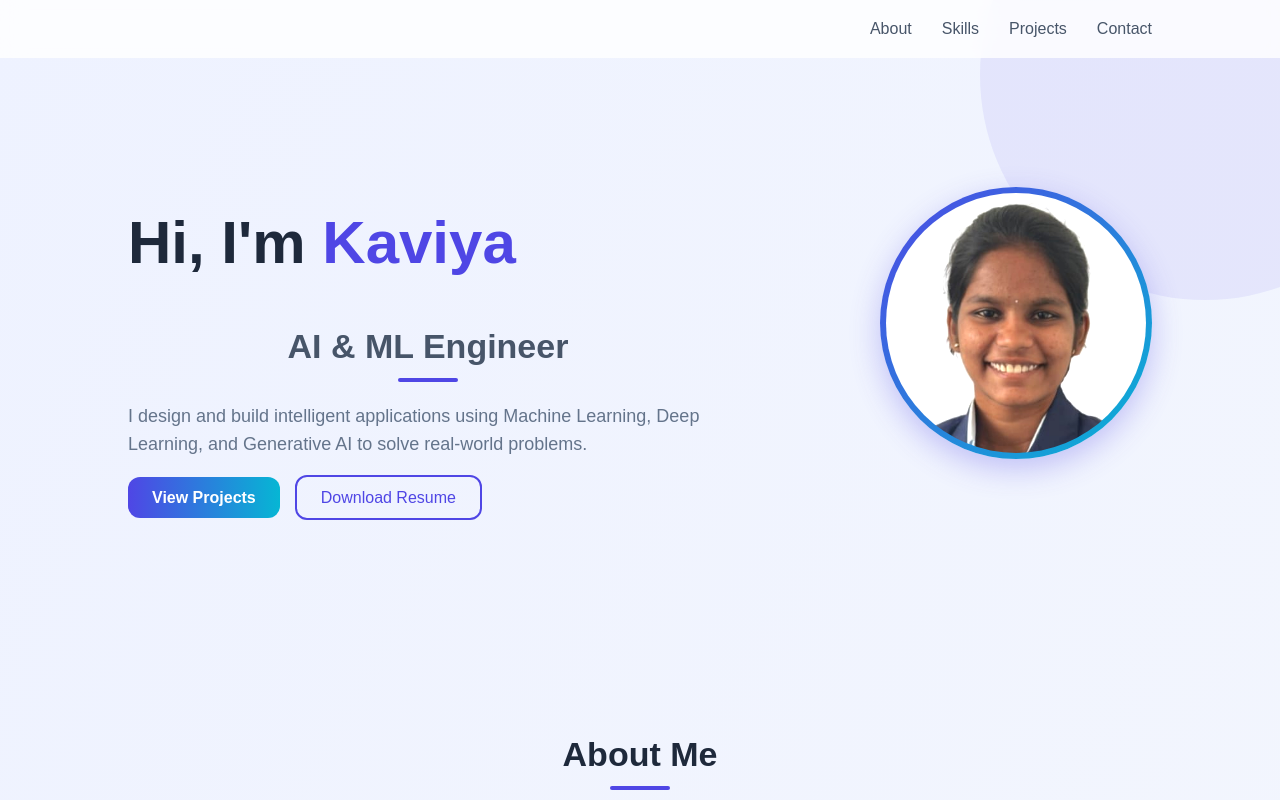
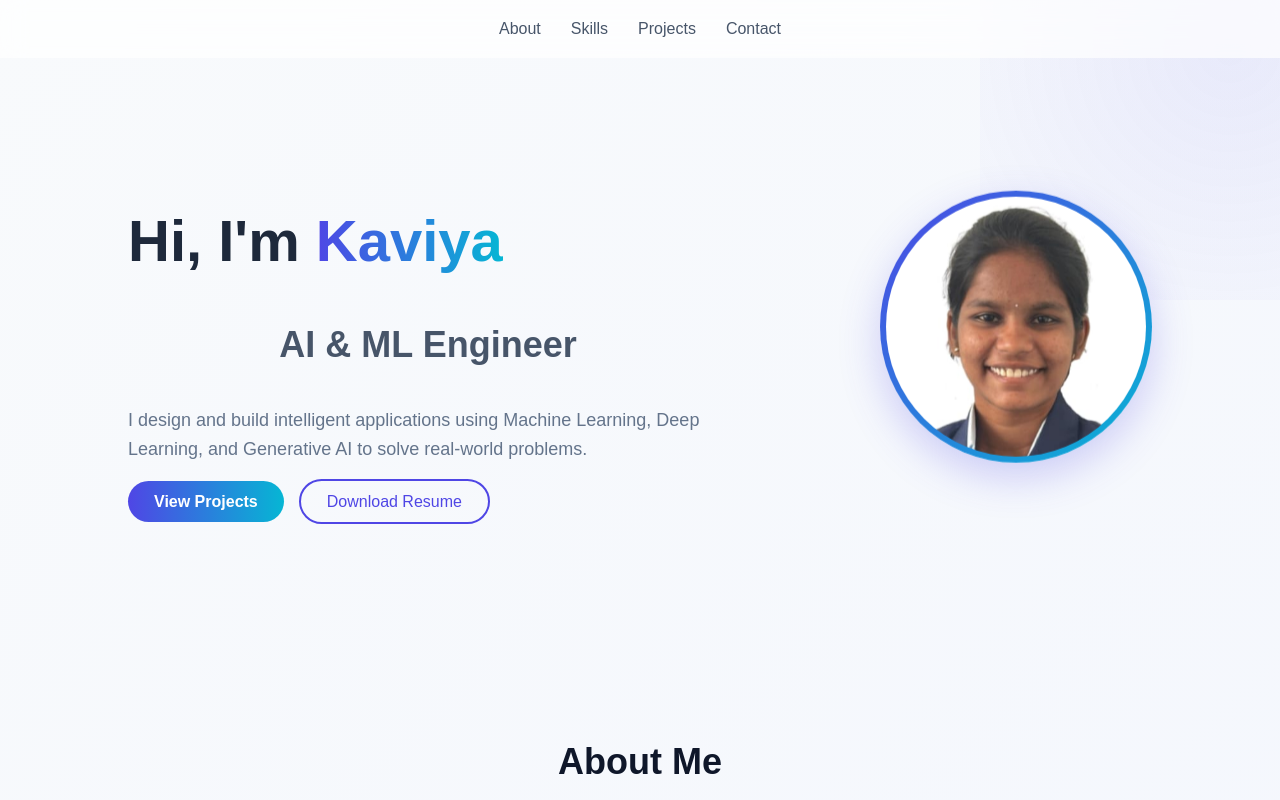
Before and after one commit to Kaviya-Balamurugan/portfolio, a React (Create React App) app: page / in a window 1280 px wide. Shown: the top 800 px of the page. Built offline with nearby package versions, Linux system fonts and the light colour scheme.

Commit message:
updated css

```diff
--- a/src/App.css
+++ b/src/App.css
@@ -6,20 +6,19 @@ html {
 body {
   margin: 0;
   font-family: 'Poppins', sans-serif;
-  background: linear-gradient(120deg, #eef2ff, #f8fafc);
+  background: linear-gradient(135deg, #f8fafc, #eef2ff);
   color: #1e293b;
 }
 
-/* Background design */
+/* Soft abstract background */
 body::before {
   content: "";
   position: fixed;
-  width: 450px;
-  height: 450px;
-  background: #4f46e5;
-  border-radius: 50%;
-  top: -150px;
-  right: -150px;
+  width: 500px;
+  height: 500px;
+  background: radial-gradient(circle, #4f46e5, transparent);
+  top: -200px;
+  right: -200px;
   opacity: 0.08;
   z-index: -1;
 }
@@ -27,9 +26,9 @@ body::before {
 /* ================= NAVBAR ================= */
 .navbar-pro {
   display: flex;
-  justify-content: flex-end;
+  justify-content: center;
   padding: 20px 10%;
-  background: rgba(255,255,255,0.8);
+  background: rgba(255,255,255,0.7);
   backdrop-filter: blur(12px);
   position: sticky;
   top: 0;
@@ -37,11 +36,11 @@ body::before {
 }
 
 .nav-links a {
-  margin-left: 30px;
+  margin: 0 15px;
   color: #475569;
   font-weight: 500;
   text-decoration: none;
-  transition: 0.3s;
+  position: relative;
 }
 
 .nav-links a:hover {
@@ -51,28 +50,18 @@ body::before {
 /* ================= SECTIONS ================= */
 section {
   padding: 100px 10%;
-  max-width: 1200px;
+  max-width: 1100px;
   margin: auto;
 }
 
-/* ================= HEADINGS (FIXED) ================= */
+/* ================= HEADINGS (NO UNDERLINE) ================= */
 h2 {
-  font-size: 34px;
-  margin-bottom: 20px;
+  font-size: 36px;
+  margin-bottom: 40px;
   text-align: center;
+  font-weight: 700;
+  color: #0f172a;
 }
-
-/* Remove ALL old underline logic and force new one */
-h2::after {
-  content: "";
-  display: block;
-  width: 60px;
-  height: 4px;
-  background: #4f46e5;
-  margin: 12px auto 0;
-  border-radius: 10px;
-}
-
 
 /* ================= HERO ================= */
 .hero-pro {
@@ -87,12 +76,15 @@ h2::after {
 }
 
 .hero-left h1 {
-  font-size: 60px;
+  font-size: 58px;
+  line-height: 1.2;
   font-weight: 700;
 }
 
 .hero-left h1 span {
-  color: #4f46e5;
+  background: linear-gradient(90deg, #4f46e5, #06b6d4);
+  -webkit-background-clip: text;
+  -webkit-text-fill-color: transparent;
 }
 
 .hero-left h2 {
@@ -113,10 +105,10 @@ h2::after {
 }
 
 .btn-primary {
-  padding: 12px 24px;
+  padding: 12px 26px;
   background: linear-gradient(90deg, #4f46e5, #06b6d4);
   color: white;
-  border-radius: 12px;
+  border-radius: 30px;
   font-weight: 600;
   margin-right: 15px;
   text-decoration: none;
@@ -124,14 +116,14 @@ h2::after {
 }
 
 .btn-primary:hover {
-  transform: scale(1.05);
+  transform: translateY(-2px);
 }
 
 .btn-secondary {
-  padding: 12px 24px;
+  padding: 12px 26px;
   border: 2px solid #4f46e5;
   color: #4f46e5;
-  border-radius: 12px;
+  border-radius: 30px;
   text-decoration: none;
   transition: 0.3s;
 }
@@ -141,17 +133,17 @@ h2::after {
   color: white;
 }
 
-/* ================= PROFILE IMAGE ================= */
+/* ================= PROFILE ================= */
 .circle {
   width: 260px;
   height: 260px;
   border-radius: 50%;
+  padding: 6px;
   background: linear-gradient(135deg, #4f46e5, #06b6d4);
   display: flex;
   justify-content: center;
   align-items: center;
-  padding: 6px;
-  box-shadow: 0 10px 30px rgba(79,70,229,0.3);
+  box-shadow: 0 15px 40px rgba(79,70,229,0.25);
 }
 
 .circle img {
@@ -159,13 +151,12 @@ h2::after {
   height: 100%;
   border-radius: 50%;
   object-fit: cover;
-  filter: brightness(1.05) contrast(1.1);
 }
 
-/* Animation */
+/* Floating animation */
 @keyframes float {
   0% { transform: translateY(0); }
-  50% { transform: translateY(-12px); }
+  50% { transform: translateY(-10px); }
   100% { transform: translateY(0); }
 }
 
@@ -175,16 +166,15 @@ h2::after {
 
 /* ================= CARDS ================= */
 .card {
-  background: rgba(255,255,255,0.75);
-  backdrop-filter: blur(10px);
+  background: rgba(255,255,255,0.8);
+  backdrop-filter: blur(8px);
   padding: 30px;
-  border-radius: 18px;
-  border: 1px solid rgba(0,0,0,0.05);
+  border-radius: 20px;
   transition: 0.3s;
 }
 
 .card:hover {
-  transform: translateY(-8px);
+  transform: translateY(-6px);
 }
 
 /* ================= SKILLS ================= */
@@ -200,13 +190,12 @@ h2::after {
   padding: 30px;
   border-radius: 20px;
   margin-bottom: 25px;
-  box-shadow: 0 10px 25px rgba(0,0,0,0.05);
+  box-shadow: 0 10px 30px rgba(0,0,0,0.05);
   transition: 0.3s;
 }
 
 .project-card:hover {
-  transform: translateY(-10px);
-  box-shadow: 0 20px 40px rgba(0,0,0,0.12);
+  transform: translateY(-8px);
 }
 
 .project-links {
@@ -233,11 +222,9 @@ h2::after {
   margin: 40px auto;
   padding: 30px;
 
-  background: rgba(255,255,255,0.85);
-  backdrop-filter: blur(10px);
-
-  border-radius: 16px;
-  box-shadow: 0 10px 30px rgba(0,0,0,0.08);
+  background: rgba(255,255,255,0.9);
+  border-radius: 20px;
+  box-shadow: 0 15px 40px rgba(0,0,0,0.08);
 
   text-align: center;
 }
```
